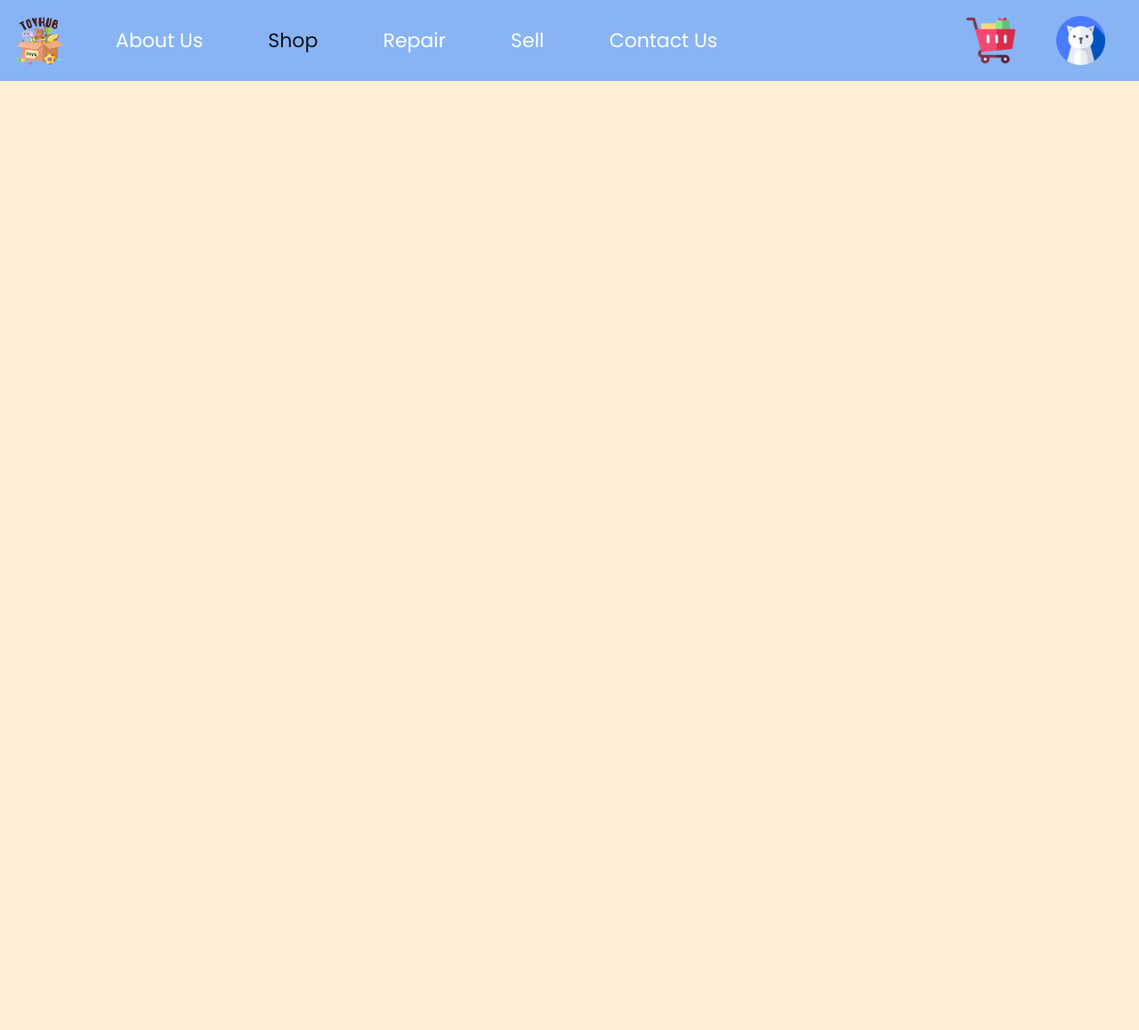
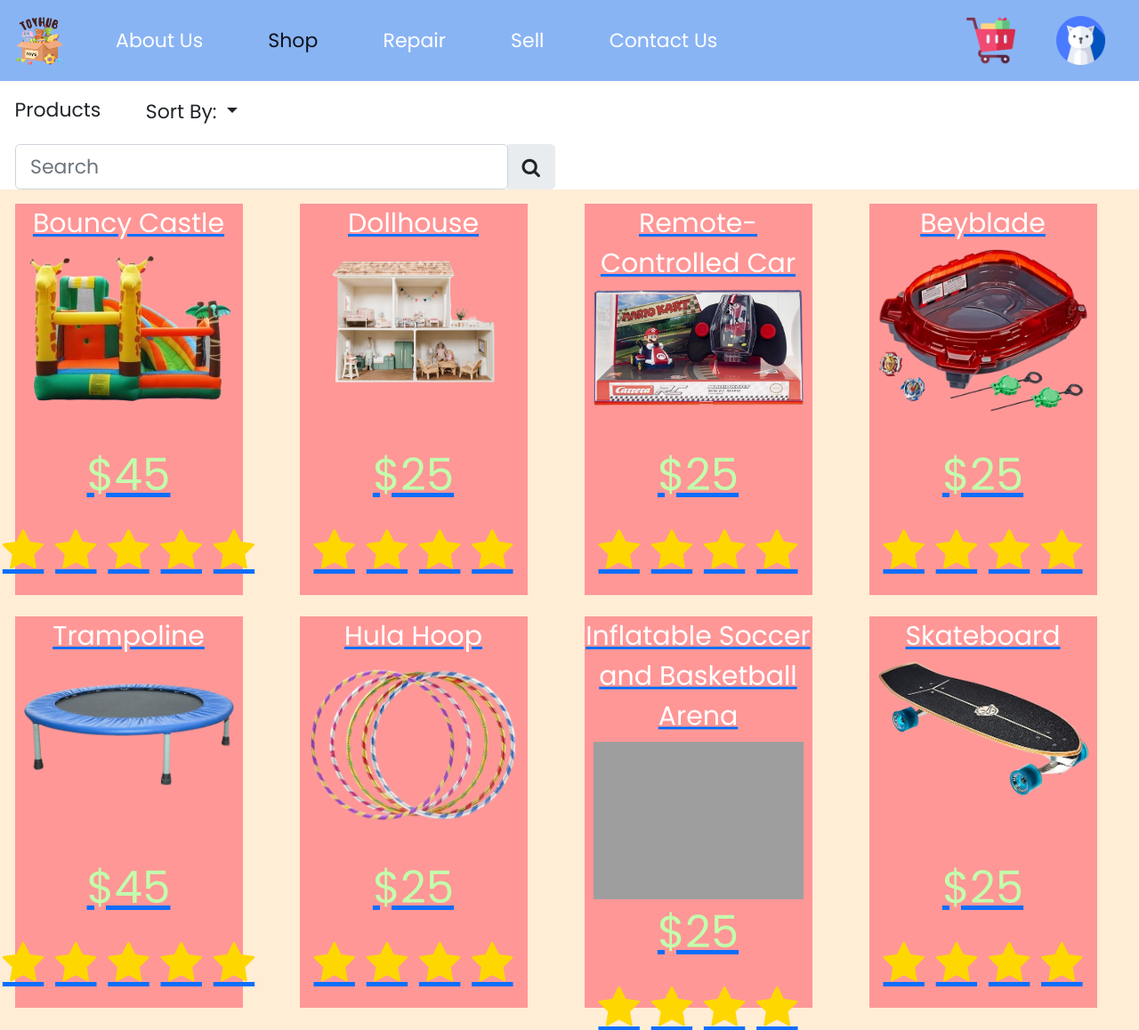
Before and after one commit to noobdoop/appdev, a Flask app: page /shop in a window 1280 px wide. Shown: the whole page at 89% size. Before the commit the page ends 91 px from the top, so only its background shows below. Run offline with Flask 3, Linux system fonts and the light colour scheme; grey boxes are pictures that could not be loaded.

Commit message:
Add files via upload
hopefully dont overwrite, more updated one

```diff
--- a/app.py
+++ b/app.py
@@ -1,7 +1,73 @@
 from flask import Flask, render_template, url_for
 
 app = Flask(__name__)
-
+#temp database
+products = [
+    {
+        "id": 1,
+        "name": "Bouncy Castle",
+        "image_url": "/static/Images/bouncycastle.png",
+        "price": 45,
+        "description": "A fun bouncy castle for kids to enjoy!",
+        "rating": 5
+    },
+    {
+        "id": 2,
+        "name": "Dollhouse",
+        "image_url": "/static/Images/dollhouse.png",
+        "price": 25,
+        "description": "A beautiful dollhouse for imaginative play.",
+        "rating": 4
+    },
+    {
+        "id": 3,
+        "name": "Remote-Controlled Car",
+        "image_url": "/static/Images/car.png",
+        "price": 25,
+        "description": "A beautiful dollhouse for imaginative play.",
+        "rating": 4
+    },
+    {
+        "id": 4,
+        "name": "Beyblade",
+        "image_url": "/static/Images/beyblade.png",
+        "price": 25,
+        "description": "A beautiful dollhouse for imaginative play.",
+        "rating": 4
+    },
+{
+        "id": 5,
+        "name": "Trampoline",
+        "image_url": "/static/Images/trampoline.png",
+        "price": 45,
+        "description": "A fun bouncy castle for kids to enjoy!",
+        "rating": 5
+    },
+    {
+        "id": 6,
+        "name": "Hula Hoop",
+        "image_url": "/static/Images/hulahoop.png",
+        "price": 25,
+        "description": "A beautiful dollhouse for imaginative play.",
+        "rating": 4
+    },
+    {
+        "id": 7,
+        "name": "Inflatable Soccer and Basketball Arena",
+        "image_url": "/static/Images/soccer.png",
+        "price": 25,
+        "description": "A beautiful dollhouse for imaginative play.",
+        "rating": 4
+    },
+    {
+        "id": 8,
+        "name": "Skateboard",
+        "image_url": "/static/Images/skateboard.png",
+        "price": 25,
+        "description": "A beautiful dollhouse for imaginative play.",
+        "rating": 4
+    },
+]
 @app.route('/')
 def base():
     return render_template('base.html')
@@ -12,7 +78,7 @@
 
 @app.route('/shop')
 def shop():
-    return render_template('shop.html')
+    return render_template('shop.html', products=products)
 
 @app.route('/repair')
 def repair():
@@ -28,4 +94,4 @@
 
 
 if __name__ == "__main__":
-    app.run()
+    app.run(debug=True)
--- /dev/null
+++ b/static/css/shop.css
@@ -0,0 +1,77 @@
+/*Search Bar Div */
+.whitebg {background-color:white;
+}
+
+
+.producttext {
+    margin-top:2vh;
+    }
+.dropdown {
+    margin-top:1.1vh;
+    }
+/*Search Bar */
+.searchbar{
+vertical-align:center;
+}
+
+/*Product Display */
+#scroll{
+overflow-y:scroll;
+}
+.productrow{
+margin-top:2vh;
+}
+
+
+
+.image-box {
+    background-color: #FF9797;
+    width: 20vw;
+    height: 55vh;
+    display: flex;
+    flex-direction: column;
+    justify-content: space-between;
+    margin-bottom:3vh;
+}
+
+.name {
+color:white;
+font-size:30px;
+text-align:center;
+margin-bottom:-0.5vh;
+}
+
+.image-box img {
+    width: 100%;
+    height: auto;
+    display: block; /* Make sure image doesn't have any spacing issues */
+    padding: 10px; /* Padding around the image */
+    padding-bottom:0px;
+    justify-content: center;
+    align-items: center;
+}
+
+.price{
+color: #C2FFAC;
+text-align:center;
+font-size:50px;
+margin-top:auto;
+
+}
+
+.rating{
+width:20vw;
+height:auto;
+display: flex;
+justify-content: center;
+margin-bottom:25px;
+}
+.rating span{
+margin-left:0.5vw;
+margin-right:0.5vw;
+font-size: 50px;
+color: gold;
+
+.image-box a {
+    text-decoration: none;
+}
--- a/templates/base.html
+++ b/templates/base.html
@@ -10,7 +10,15 @@
     {% block navbar %}
         {% include 'navbar.html' %}
     {% endblock %}
+
+    {% block content %}
+    {% endblock %}
+
     {% block scripts %}
+    <!-- Include Popper.js -->
+    <script src="https://cdnjs.cloudflare.com/ajax/libs/popper.js/2.11.6/umd/popper.min.js" integrity="sha384-Fy8AhXoQxFKvZp8Lwfitfs41pZNE7wbJ4yoRr70+XxI1di0V+0HSLARelA9kHJcB" crossorigin="anonymous"></script>
+
+    <!-- Include Bootstrap JavaScript -->
     <script src="https://cdn.jsdelivr.net/npm/bootstrap@5.1.3/dist/js/bootstrap.bundle.min.js" integrity="sha384-ka7Sk0Gln4gmtz2MlQnikT1wXgYsOg+OMhuP+IlRH9sENBO0LRn5q+8nbTov4+1p" crossorigin="anonymous"></script>
     {% endblock %}
 </body>
--- a/templates/navbar.html
+++ b/templates/navbar.html
@@ -16,7 +16,6 @@
 rel="stylesheet">
     <!-- bootstrap js -->
     <script src="https://cdn.jsdelivr.net/npm/bootstrap@5.1.3/dist/js/bootstrap.bundle.min.js" integrity="sha384-ka7Sk0Gln4gmtz2MlQnikT1wXgYsOg+OMhuP+IlRH9sENBO0LRn5q+8nbTov4+1p" crossorigin="anonymous"></script>
-<body>
 <nav class="navbar navbar-expand-lg navbar-light navbarbg">
     <div class="container-fluid">
         <a class="navbar-brand" href="home.html">
--- a/templates/shop.html
+++ b/templates/shop.html
@@ -2,18 +2,58 @@
 {% block title %}Products{% endblock %}
 
 {% block content %}
+<link rel="stylesheet" href="/static/css/shop.css">
+<link rel="stylesheet" href="https://cdnjs.cloudflare.com/ajax/libs/font-awesome/4.7.0/css/font-awesome.min.css">
+
 <div class="container-fluid whitebg">
-    <p class="text-center">Products</p>
-      <button class="btn dropdown-toggle" type="button" id="dropdownMenuButton1" data-bs-toggle="dropdown" aria-expanded="false">
-        Sort by:
+    <div class="row">
+        <div class="col-auto">
+            <p class="producttext">Products</p>
+        </div>
+        <div class="col-lg-5">
+            <div class="dropdown">
+                <button class="btn dropdown-toggle" type="button" id="dropdownMenuButton" data-toggle="dropdown" aria-haspopup="true" aria-expanded="false">
+                    Sort By:
                 </button>
-        <ul class="dropdown-menu" aria-labelledby="dropdownMenuButton1">
+                <ul class="dropdown-menu button" aria-labelledby="dropdownMenuButton1">
                     <li><a class="dropdown-item" href="#">Default</a></li>
                     <li><a class="dropdown-item" href="#">Name (A-Z)</a></li>
                     <li><a class="dropdown-item" href="#">Name (Z-A)</a></li>
                     <li><a class="dropdown-item" href="#">Price (Low to High)</a></li>
                     <li><a class="dropdown-item" href="#">Price (High to Low)</a></li>
                 </ul>
+            </div>
+        </div>
+        <div class="col-6 searchbar d-flex align-items-center justify-content-end">
+            <div class="input-group rounded">
+                <input type="search" class="form-control rounded" placeholder="Search" aria-label="Search" aria-describedby="search-addon" />
+                <span class="input-group-text border-0" id="search-addon">
+                    <i class="fa fa-search"></i>
+                </span>
+            </div>
+        </div>
+    </div>
+</div>
 
+<div class="container-fluid productrow">
+    <div class="row">
+        {% for product in products %}
+            <div class="col-3">
+                <a href="{{ url_for('product_details', product_id=product.id) }}" class="product-link">
+                    <div class="image-box">
+                        <p class="name">{{ product.name }}</p>
+                        <img src="{{ product.image_url }}" alt="{{ product.name }}">
+                        <p class="price">${{ product.price }}</p>
+                        <div class="rating">
+                            {% for i in range(product.rating) %}
+                                     <span class="fa fa-star checked"></span>
+                            {% endfor %}
                         </div>
+                    </div>
+                </a>
+            </div>
+        {% endfor %}
+    </div>
+</div>
+
 {% endblock %}
```
Also changed, not shown: static/Images/71ZJex57WUL._AC_UL600_SR600_600_-removebg-preview.png (added), static/Images/beyblade.png (added), static/Images/bouncycastle.png (added), static/Images/car.png (added), static/Images/dollhouse.png (added), static/Images/hulahoop.png (added), static/Images/skateboard.png (added), static/Images/star.png (added), static/Images/trampoline.png (added). Lines whose indentation alone changed are shown as unchanged.
